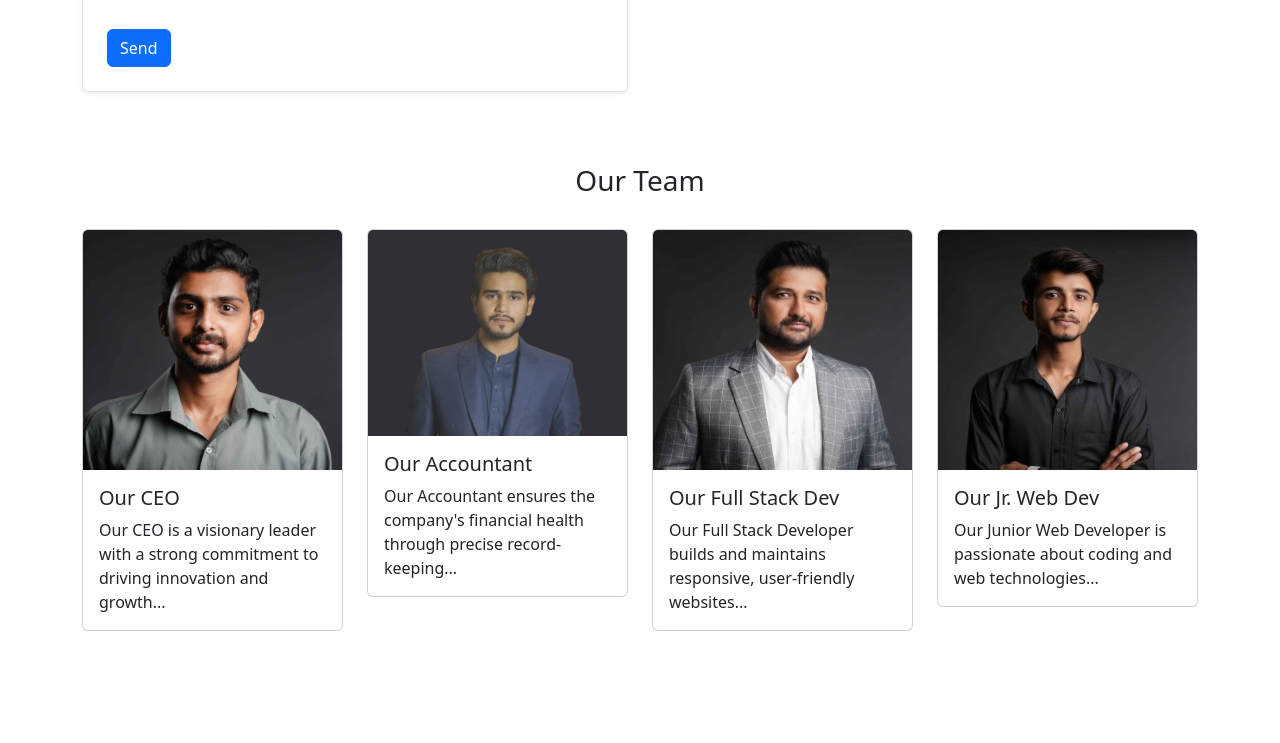
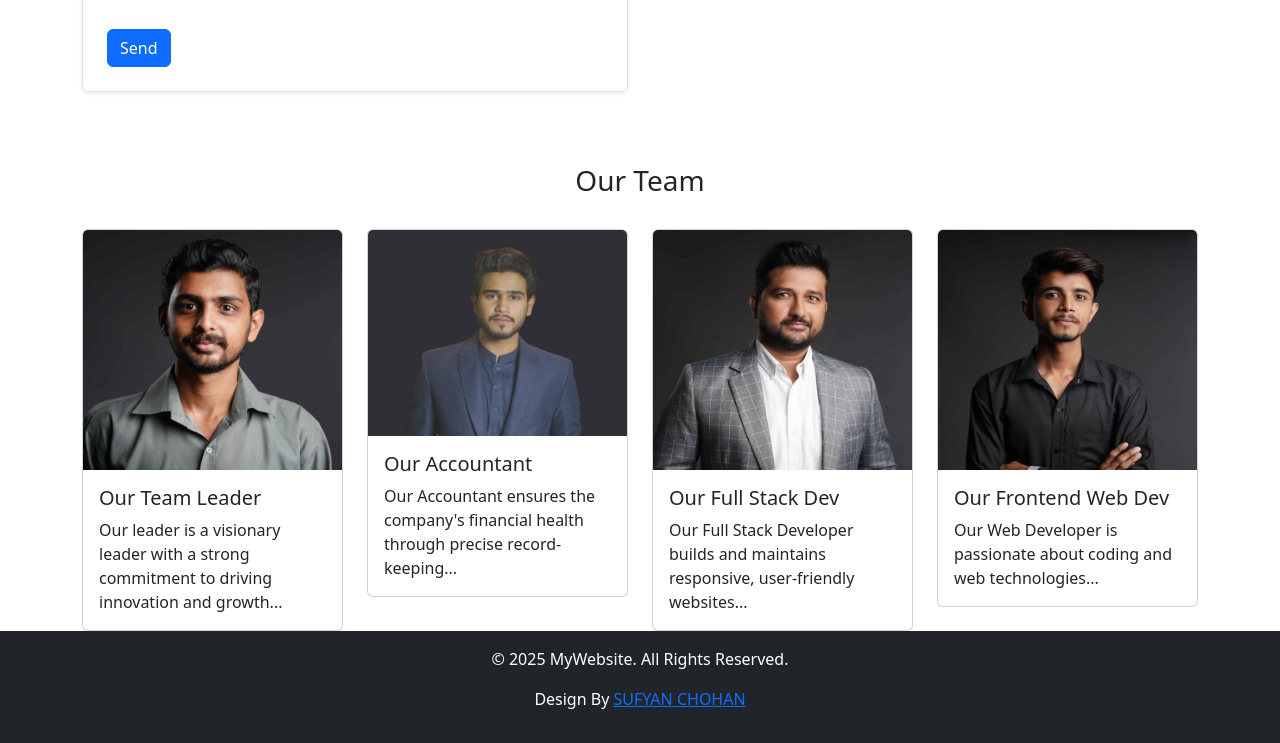
Before and after one commit to SufyanChohan/Portfolio-landing-page-BMJ, a plain HTML site: page index.html in a window 1280 px wide. Shown: the part 1912-2655 px from the top of the page. Before the commit the page ends 2543 px from the top, so only its background shows below. Drawn offline with nearby package versions, Linux system fonts and the light colour scheme.

Commit message:
footer done

```diff
--- a/index.html
+++ b/index.html
@@ -55,7 +55,7 @@
       <button class="navbar-toggler" type="button" data-bs-toggle="collapse" data-bs-target="#navbarNav" aria-controls="navbarNav" aria-expanded="false" aria-label="Toggle navigation">
         <span class="navbar-toggler-icon"></span>
       </button>
-      <div class="collapse navbar-collapse" id="navbarNav">
+      <div class="collapse navbar-collapse " id="navbarNav">
         <ul class="navbar-nav">
           <li class="nav-item">
             <a class="nav-link active" aria-current="page" href="#">Home</a>
@@ -78,7 +78,7 @@
   </nav>
       <!-- Navbar End -->
        <!-- Hero Section start -->
-       <div class="container-fluid d-flex align-items-center hero">
+       <div class="container-fluid d-flex align-items-center hero ">
         <div class="row w-100">
             <!-- Left Section: Image -->
             <div class="col-12 col-md-6 d-flex justify-content-center align-items-center">
@@ -148,8 +148,7 @@
       <marquee class="mqe" behavior="alternate" direction="right" scrollamount="3">
           Start Work With SC Tech Start Work With SC Tech Start Work With SC Tech Start Work With SC Tech
       </marquee>
-  </div>
-
+    </div>
   <!-- Contact and Map Section -->
   <div class="container my-5">
       <div class="row">
@@ -210,15 +209,15 @@
                         <div class="card">
                           <img height="240px" src="./Faraz-scaled.jpg" class="card-img-top" alt="CEO Image">
                           <div class="card-body">
-                            <h5 class="card-title">Our CEO</h5>
-                            <p class="card-text">Our CEO is a visionary leader with a strong commitment to driving innovation and growth...</p>
+                            <h5 class="card-title">Our Team Leader </h5>
+                            <p class="card-text">Our leader is a visionary leader with a strong commitment to driving innovation and growth...</p>
                           </div>
                         </div>
                       </div>
                       <!-- Card 2 -->
                       <div class="col-md-3">
                         <div class="card">
-                          <img src="./ammad.png" class="card-img-top" alt="Accountant Image">
+                          <img src="./ammad (1).png" class="card-img-top" alt="Accountant Image">
                           <div class="card-body">
                             <h5 class="card-title">Our Accountant</h5>
                             <p class="card-text">Our Accountant ensures the company's financial health through precise record-keeping...</p>
@@ -240,13 +239,23 @@
                         <div class="card">
                           <img height="240px" src="./Sufyan-Chohan-1-300x300.jpg" class="card-img-top" alt="Jr. Web Dev Image">
                           <div class="card-body">
-                            <h5 class="card-title">Our Jr. Web Dev</h5>
-                            <p class="card-text">Our Junior Web Developer is passionate about coding and web technologies...</p>
+                            <h5 class="card-title">Our Frontend Web Dev</h5>
+                            <p class="card-text">Our Web Developer is passionate about coding and web technologies...</p>
                           </div>
                         </div>
                       </div>
                     </div>
                   </div>
+                  </div>
+                  </div>
+
+  <!-- Footer start -->
+  <footer class="bg-dark text-white text-center py-3 ">
+    <p>© 2025 MyWebsite. All Rights Reserved.</p>
+    <p>Design By <a href="https://wa.me/923131071174" target="_blank">SUFYAN CHOHAN</a></p>
+  </footer>
+
+
 
 <script src="	https://cdn.jsdelivr.net/npm/bootstrap@5.3.3/dist/js/bootstrap.bundle.min.js"></script>
 
```
Also changed, not shown: ammad (1).png (renamed from ammad.png), logo.png.
